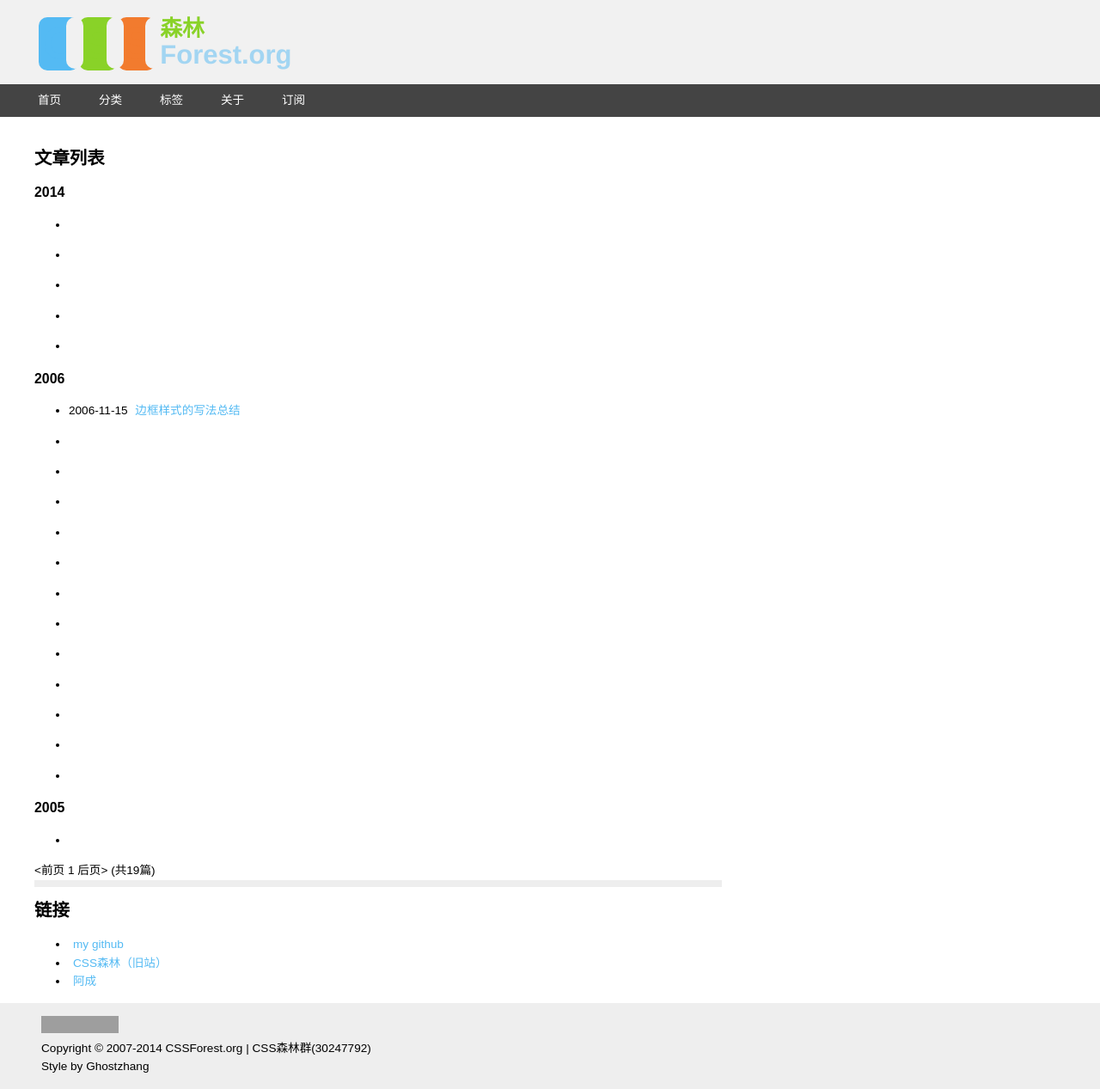
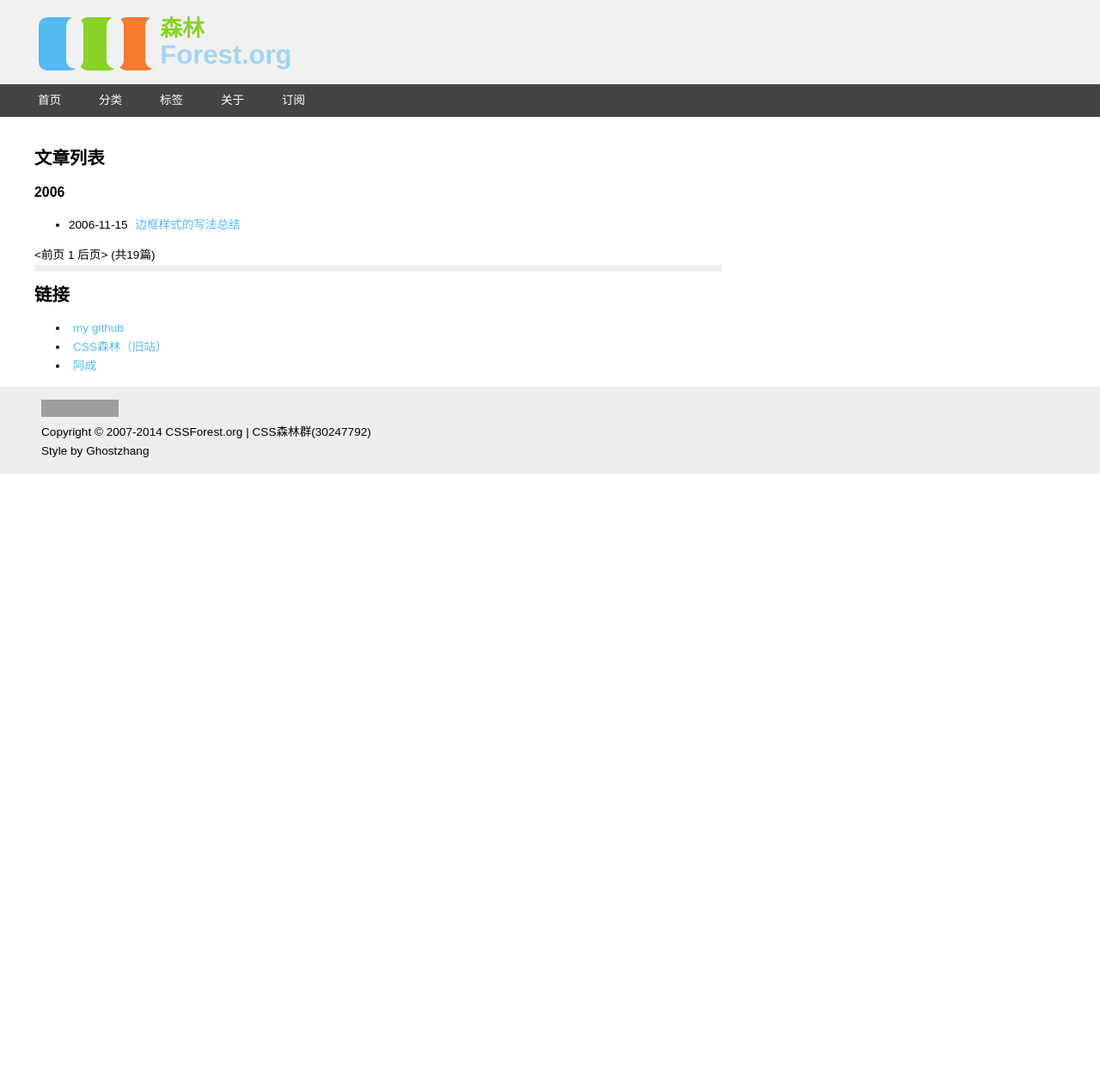
Before and after one commit to ghostzhang/ghostzhang.github.io, a Jekyll site: the page built from index.html, in a window 1280 px wide. Shown: the whole page at 86% size. Built offline with Jekyll 4.4.1, drawn with Linux system fonts in a browser that asks for light colours; the list of posts is cut into pages by our own code; after the commit the page ends 900 px from its top, so only the background shows below that; grey boxes are pictures that could not be loaded.

Commit message:
Update index.html

```diff
--- a/index.html
+++ b/index.html
@@ -6,6 +6,7 @@ title: CSSForest.org
 <h2>文章列表</h2>
 <section>
 {% for post in paginator.posts %}
+{% if post.published %}
   {% capture y %}{{post.date | date:"%Y"}}{% endcapture %}
   {% if year != y %}
     {% assign year = y %}
@@ -13,15 +14,14 @@ title: CSSForest.org
   {% endif %}
 <ul class="listing">
   <li class="listing-item">
-    {% if post.published %}
       <time datetime="{{ post.date | date:"%Y-%m-%d" }}">{{ post.date | date:"%Y-%m-%d" }}</time>
       <a href="{{ post.url }}" title="{{ post.title }}">{{ post.title }}</a>
       {% if site.truncate %}
       <p>{{ post.content | strip_html | truncate: site.truncate }}</p>
       {% endif%}
-    {% endif%}
   </li>
 </ul>
+{% endif%}
 {% endfor %}
 
 <div id="post-pagination" class="paginator">
```
